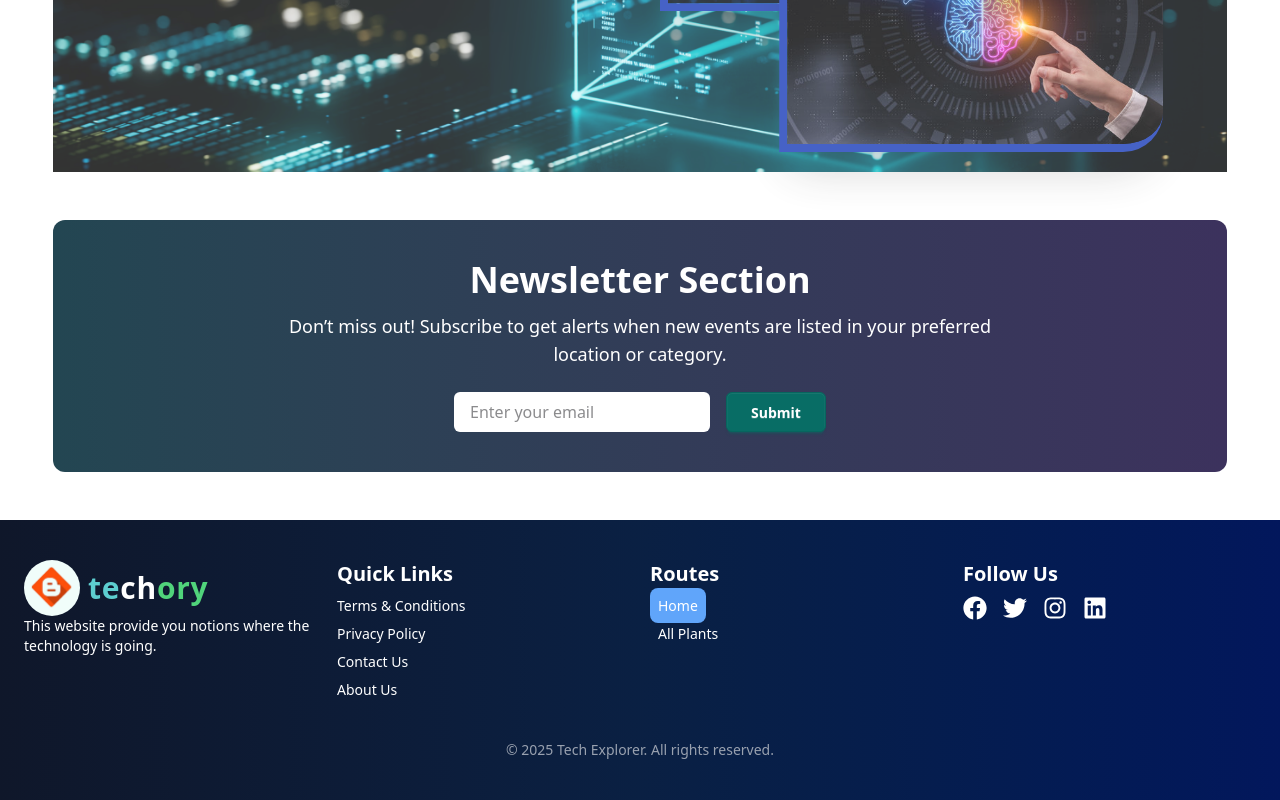
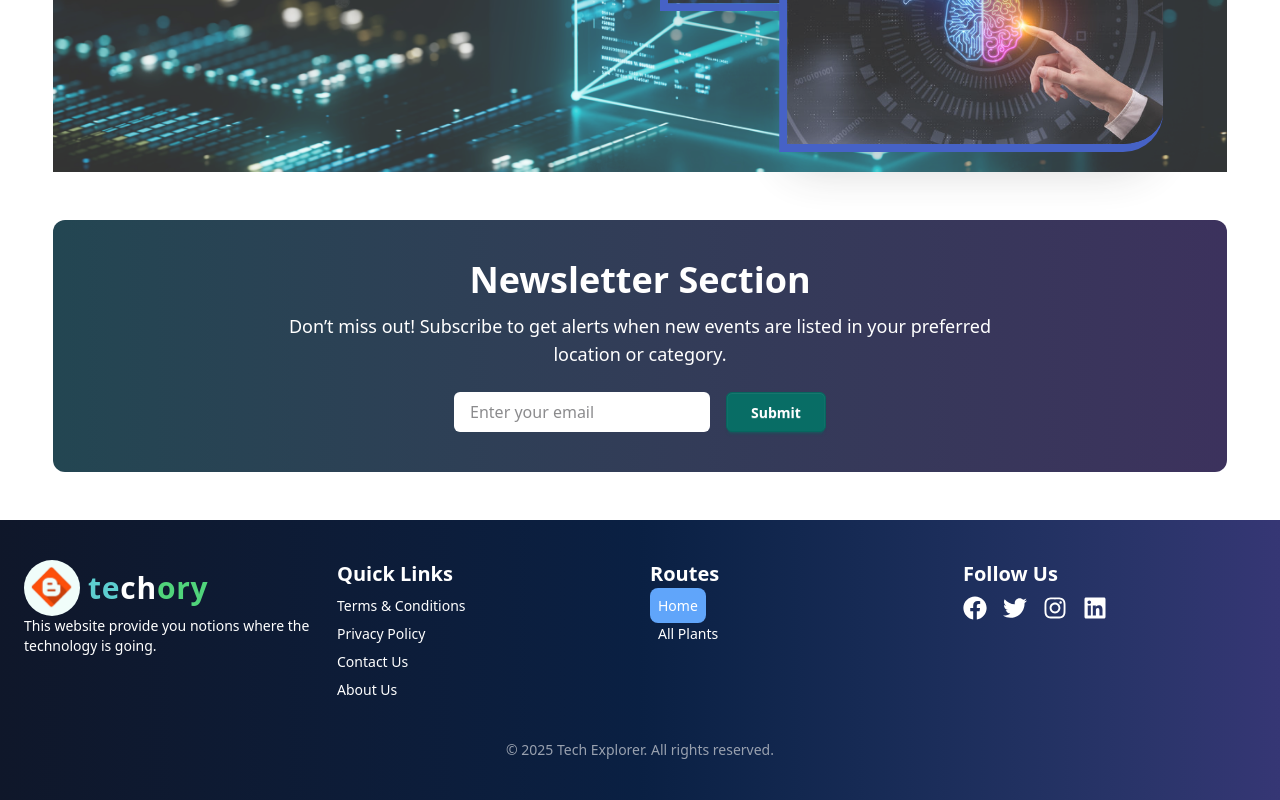
Before and after one commit to Dhyman-Choudhury/Techory-client, a React (Vite) app: page / in a window 1280 px wide. Shown: the part 477-1277 px from the top of the page. Built offline with nearby package versions, Linux system fonts and the light colour scheme; no server answers.

Commit message:
loading section completed

```diff
--- a/src/components/Footer.jsx
+++ b/src/components/Footer.jsx
@@ -38,7 +38,7 @@ const Footer = () => {
 
   ]
   return (
-    <footer className="bg-gradient-to-r from-[#0F172A] via-[#0a2043] to-[#02175c]  text-white py-10 ">
+    <footer className="bg-gradient-to-r from-[#0F172A] via-[#0a2043] to-[#020351cb]  text-white py-10 ">
       <div className="container mx-auto px-6 grid grid-cols-1 md:grid-cols-4 gap-5">
 
         {/* Company Info */}
--- a/src/pages/ErrorPage.jsx
+++ b/src/pages/ErrorPage.jsx
@@ -4,8 +4,8 @@ import error from '../assets/json/error.json'
 
 const ErrorPage = () => {
     return (
-        <div className='mx-auto bg-[#0F172A]'>
-            <Lottie className='w-1/2 mx-auto' animationData={error} loop={true} />
+        <div className='mx-auto bg-secondary'>
+             <Lottie className='w-1/2 mx-auto' animationData={error} loop={true} />
         </div>
     );
 };
--- /dev/null
+++ b/src/pages/Loading.jsx
@@ -0,0 +1,13 @@
+import Lottie from 'lottie-react';
+import React from 'react';
+import loading from '../assets/json/loader.json'
+
+const Loading = () => {
+    return (
+        <div className='w-11/12 bg-secondary mx-auto'>
+           <Lottie animationData={loading}  loop={true} />
+        </div>
+    );
+};
+
+export default Loading;
```
Also changed, not shown: src/assets/json/loader.json (added, +1 -0 lines).
